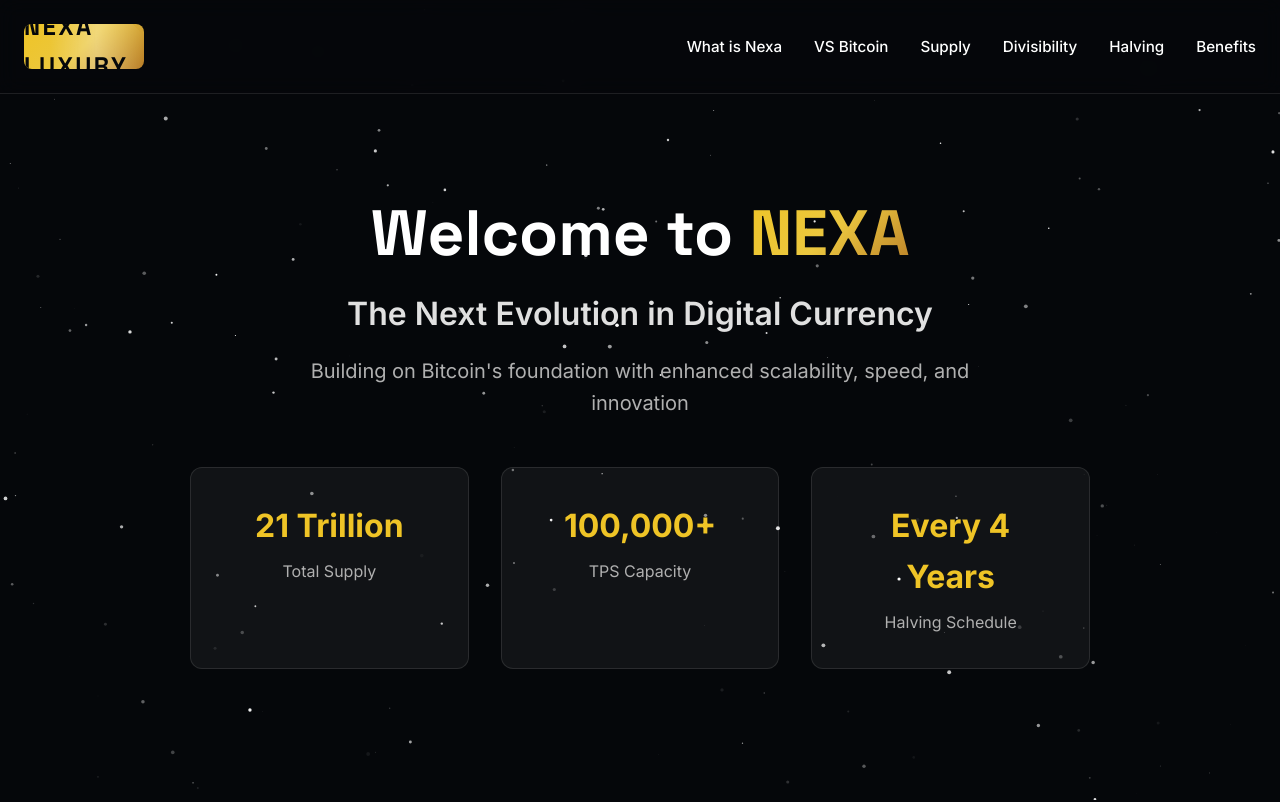
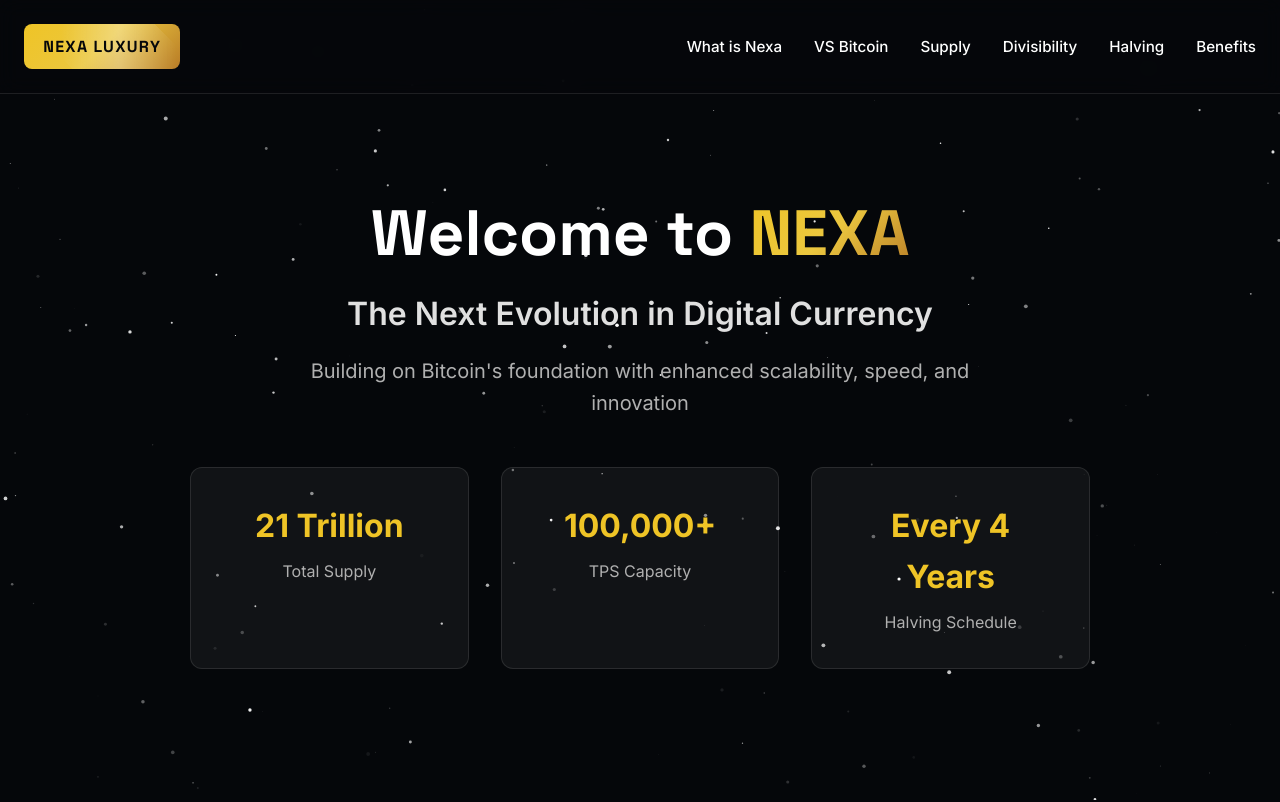
Before and after one commit to shuddhlaxmi-hue/nexa.luxury, a website: page index.html in a window 1280 px wide. Shown: the top 802 px of the page. Drawn offline with nearby package versions, Linux system fonts and the light colour scheme; files that its build step writes are made by us from their sources.

Commit message:
Fix logo: auto width, nowrap, correct font size in SCSS source

```diff
--- a/scss/styles.scss
+++ b/scss/styles.scss
@@ -164,7 +164,8 @@ body {
   display: flex;
   align-items: center;
   justify-content: center;
-  width: 120px;
+  width: auto;
+  padding: 0 1.2rem;
   height: 45px;
   background: linear-gradient(135deg, #efc426 0%, #ebc73f 50%, #b87c27 100%);
   border-radius: 8px;
@@ -185,12 +186,13 @@ body {
 
 .navbar .logo .logo-text {
   font-family: "Space Grotesk", "Inter", sans-serif;
-  font-size: 1.5rem;
+  font-size: 1rem;
   font-weight: 800;
   color: #05070a;
-  letter-spacing: 0.1em;
+  letter-spacing: 0.08em;
   position: relative;
   z-index: 1;
+  white-space: nowrap;
 }
 
 .navbar .nav-toggle {
```
